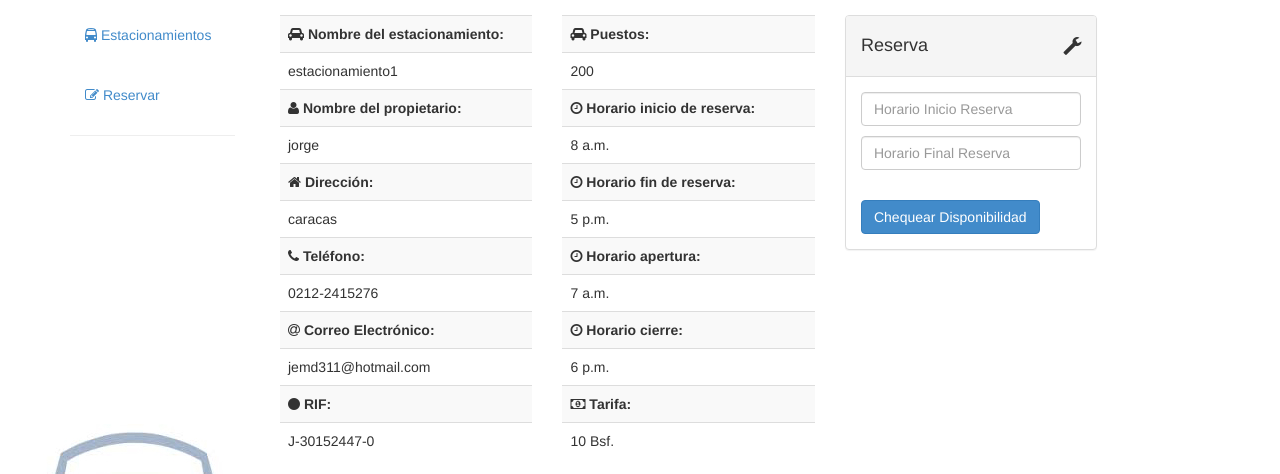
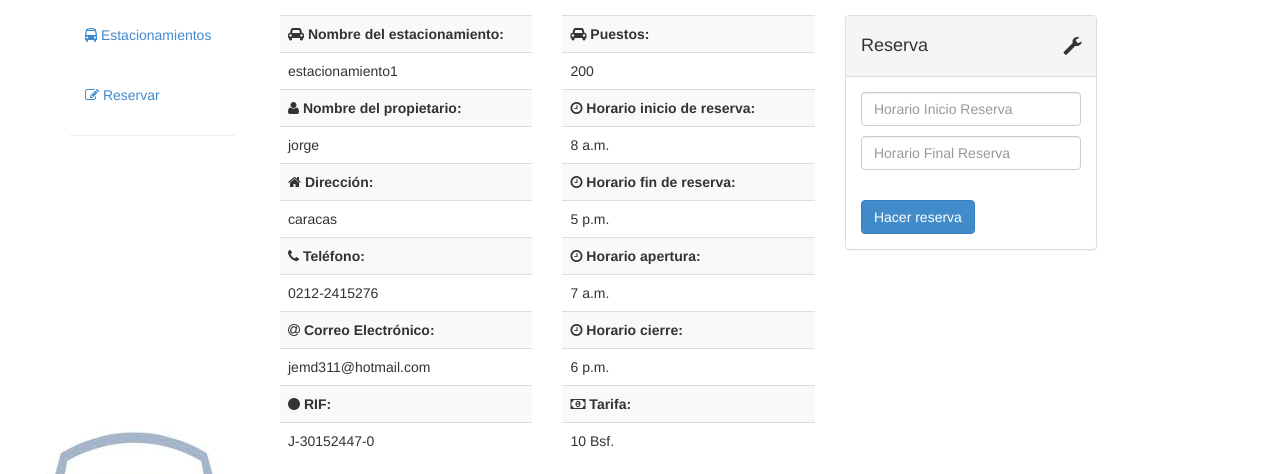
Before and after one commit to vickyjm/DUBI, a Django app: page /estacionamientos/1/reserva in a window 1280 px wide. Shown: the part 143-617 px from the top of the page. Run offline with Django 3.2, Linux system fonts and the light colour scheme; data comes from the database, SQL or seed files in the repository; both versions use the stored data as it was after the commit; some libraries are stand-ins or nearby versions.

Commit message:
Primer commit de la historia de esquemas tarifarios

```diff
--- a/SAGEParadigm/SAGEParadigm/urls.py
+++ b/SAGEParadigm/SAGEParadigm/urls.py
@@ -9,4 +9,5 @@ urlpatterns = patterns('',
     # url(r'^blog/', include('blog.urls')),
     url(r'^admin/', include(admin.site.urls)),
     url(r'^estacionamientos/', include('estacionamientos.urls')),
+    url(r'^', include('estacionamientos.urls')),
 )
--- a/SAGEParadigm/estacionamientos/views.py
+++ b/SAGEParadigm/estacionamientos/views.py
@@ -147,7 +147,9 @@ def estacionamiento_reserva(request, _id):
                                         FinalReserva = final_reserva
                                     )
                     reservaFinal.save()
-                    return render(request, 'templateMensaje.html', {'color':'green', 'mensaje':'Se realizo la reserva exitosamente'})
+                    tarifaCosto=100
+                    mensajeTarifa='Se realizó la reserva exitosamente. El costo ha sido de ' + str(tarifaCosto)
+                    return render(request, 'templateMensaje.html', {'color':'green', 'mensaje': mensajeTarifa})
                 else:
                     return render(request, 'templateMensaje.html', {'color':'red', 'mensaje':'No hay un puesto disponible para ese horario'})
     else:
--- a/SAGEParadigm/templates/estacionamientoReserva.html
+++ b/SAGEParadigm/templates/estacionamientoReserva.html
@@ -196,7 +196,7 @@
                   </label>
                   <div class="controls">
                     <button type="submit" class="btn btn-primary">
-                      Chequear Disponibilidad
+                      Hacer reserva
                     </button>
                   </div>
                 </div>
```
Also changed, not shown: SAGEParadigm/db.sqlite3, 2 other files.
